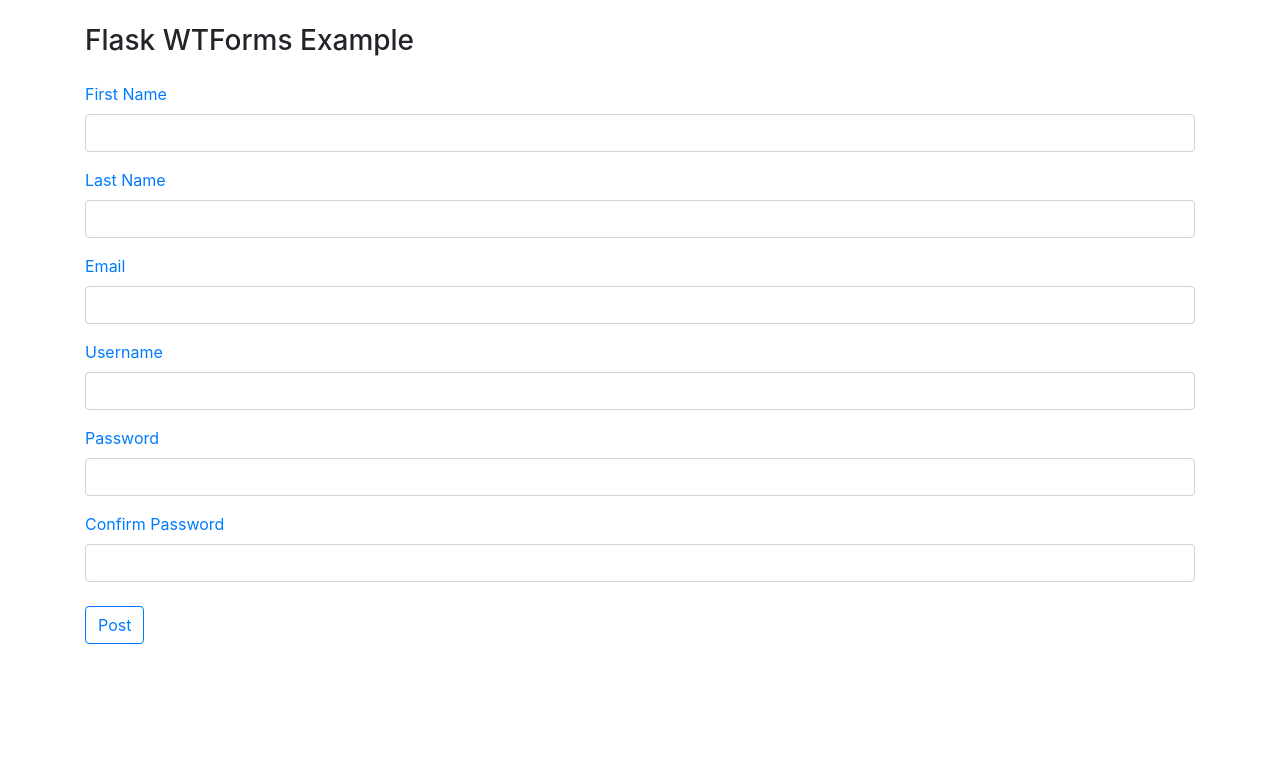
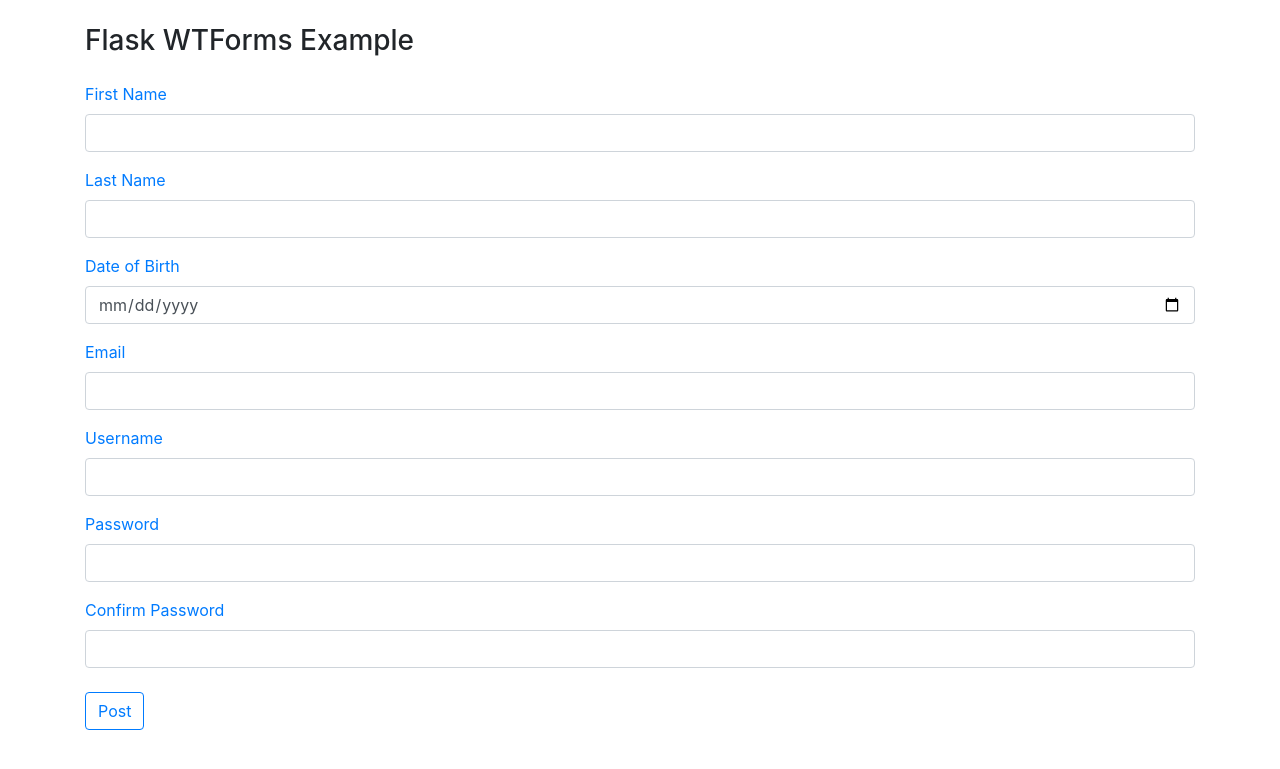
Before and after one commit to danielc92/flask_forms, a Flask app: page / in a window 1280 px wide. Shown: the top 769 px of the page. Run offline with Flask 2, Linux system fonts and the light colour scheme; some libraries are stand-ins or nearby versions.

Commit message:
Added date picker form input to the form

```diff
--- a/templates/someform.html
+++ b/templates/someform.html
@@ -34,6 +34,15 @@
 
             {% for error in form.lname.errors %}
             	<code class = "text-danger small">{{ error }}</code>
+            {% endfor %}
+            </div>
+
+            <div class = "form-group">
+            {{ form.bdate.label(class_="text-primary") }}
+            {{ form.bdate(class_="form-control mb-3", type= "date") }}
+
+            {% for error in form.bdate.errors %}
+                <code class = "text-danger small">{{ error }}</code>
             {% endfor %}
             </div>
 
--- a/theforms.py
+++ b/theforms.py
@@ -1,8 +1,9 @@
 from flask_wtf import FlaskForm
-from wtforms import StringField, PasswordField, validators
+from wtforms import StringField, PasswordField, validators, DateField
 from wtforms.validators import ValidationError
 from wtforms.fields.html5 import EmailField
 import string
+import datetime
 
 
 # Custom funcitons
@@ -30,6 +31,11 @@ def checkPassword(form, field):
 		if char not in allowable:
 			raise ValidationError("Passwords can contain a-z, A-Z, 0-9 and '!@#$%^&*' only.")
 
+def checkDate(form, field):
+	user_dob = field.data
+	today = datetime.date.today()
+	if user_dob > today:
+		raise ValidationError("Invalid birthday, you are not a time traveller.")
 
 class someForm(FlaskForm):
 
@@ -42,6 +48,10 @@ class someForm(FlaskForm):
 		[validators.InputRequired(),
 		validators.Length(min = 1, max = 30, message = "Last name must be between 1-30 chars."),
 		checkName])
+
+	bdate = DateField('Date of Birth', format = '%Y-%m-%d',
+		validators = [validators.InputRequired(),
+		checkDate])
 
 	email = EmailField('Email',
 		[validators.InputRequired(),
```
Also changed, not shown: 1 other file.
